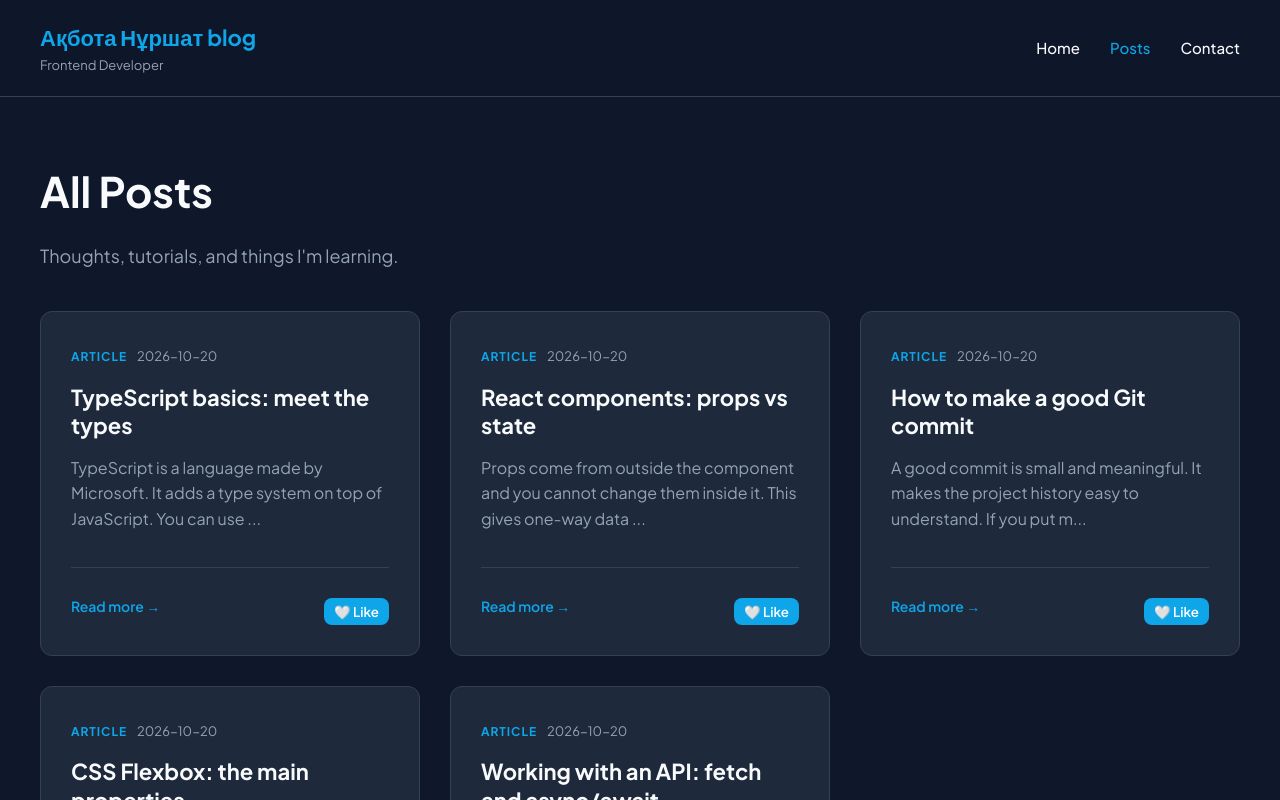
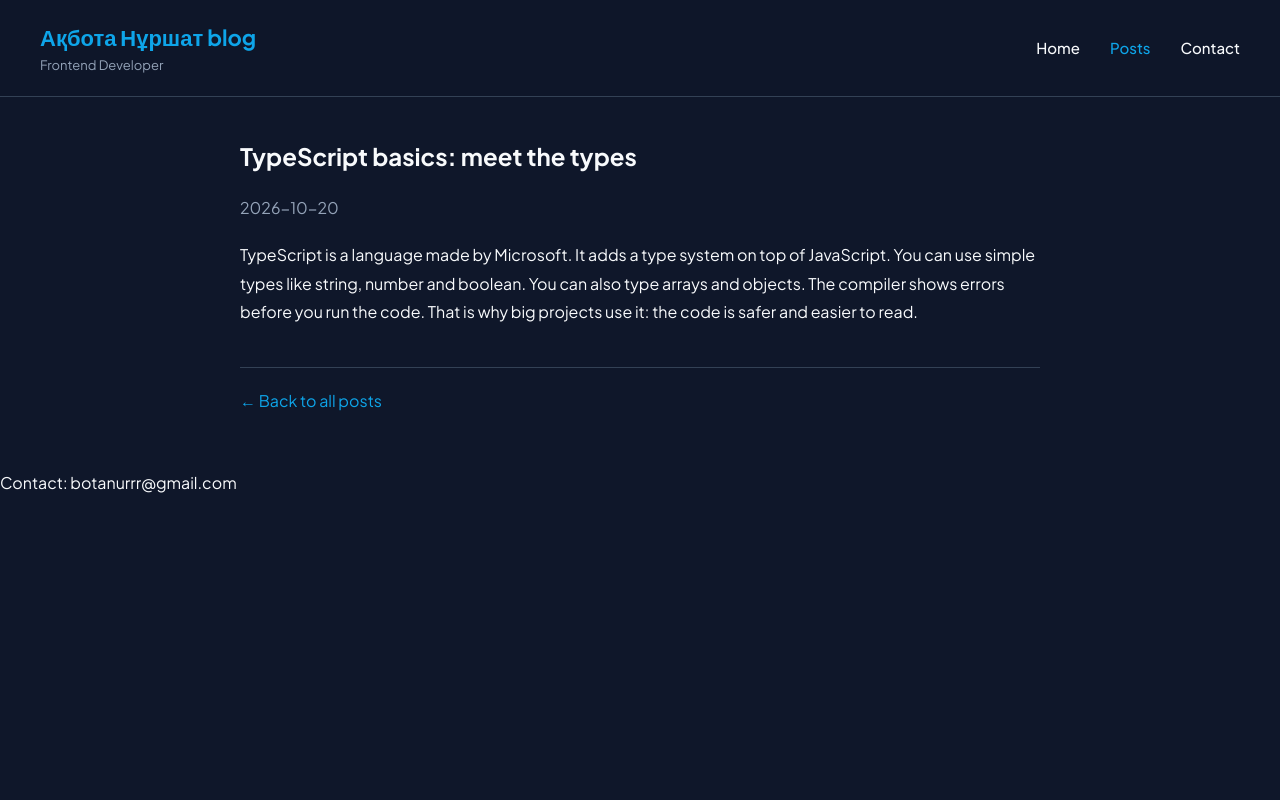
Before and after one commit to akbotanurshat/iwamad-sis2-blog, a React (Vite) app: page /posts/1 in a window 1280 px wide. Shown: the top 800 px of the page. Built offline with nearby package versions, Linux system fonts and the light colour scheme.

Commit message:
Add PostPage

```diff
--- a/src/pages/PostPage.tsx
+++ b/src/pages/PostPage.tsx
@@ -1,21 +1,33 @@
+import { useParams, Link } from "react-router";
 import { posts } from "../data/posts";
-import PostCard from "../components/PostCard";
 
-export default function PostsPage() {
+export default function PostPage() {
+  const { id } = useParams();
+
+  const post = posts.find((p) => p.id === Number(id));
+
+  if (!post) {
+    return (
+      <div style={{ padding: "40px", textAlign: "center" }}>
+        <h2>Post not found (id: {id})</h2>
+        <Link to="/posts" style={{ color: "var(--accent-color)" }}>
+          Back to all posts
+        </Link>
+      </div>
+    );
+  }
+
   return (
-    <div style={{ padding: "60px 40px", maxWidth: "1200px", margin: "0 auto" }}>
-      <h1 style={{ fontSize: "42px", marginBottom: "10px" }}>All Posts</h1>
-      <p style={{ color: "var(--text-muted)", marginBottom: "40px", fontSize: "18px" }}>Thoughts, tutorials, and things I'm learning.</p>
+    <article style={{ padding: "40px", maxWidth: "800px", margin: "0 auto" }}>
+      <h1>{post.title}</h1>
+      <p style={{ color: "var(--text-muted)" }}>{post.date}</p>
+      <p style={{ lineHeight: "1.8", marginTop: "20px" }}>{post.content}</p>
 
-      <div style={{
-        display: "grid",
-        gridTemplateColumns: "repeat(auto-fill, minmax(320px, 1fr))",
-        gap: "30px"
-      }}>
-        {posts.map((post) => (
-          <PostCard key={post.id} post={post} />
-        ))}
+      <div style={{ marginTop: "40px", borderTop: "1px solid var(--border-color)", paddingTop: "20px" }}>
+        <Link to="/posts" style={{ color: "var(--accent-color)" }}>
+          ← Back to all posts
+        </Link>
       </div>
-    </div>
+    </article>
   );
 }
```
Also changed, not shown: src/App.tsx (line endings or trailing spaces), 4 other files (tests, documents, lock files or other folders).
